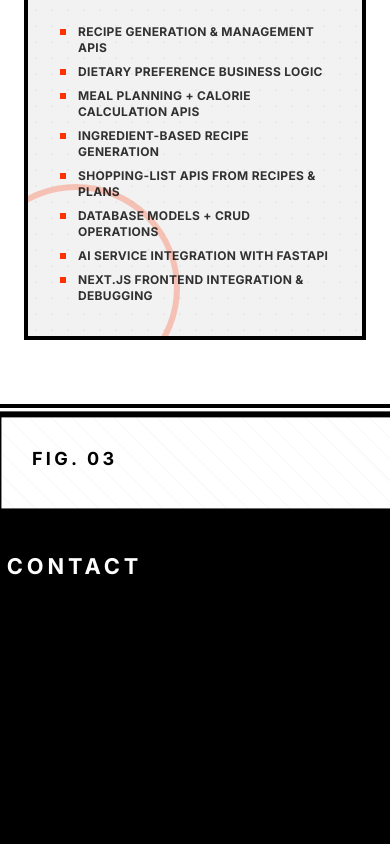
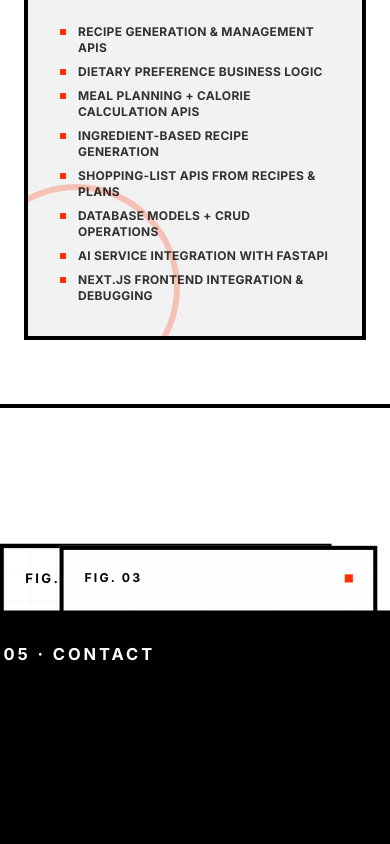
Before and after one commit to hari1vkp/portfolio1, a React (Vite) app: page / in a window 390 px wide. Shown: the part 3300-4144 px from the top of the page. Built offline with nearby package versions, Linux system fonts and the light colour scheme.

Commit message:
feat: add mobileScale support to showcase slides and implement dynamic scaling in ZoomParallax for compact viewports

```diff
--- a/src/components/Showcase.jsx
+++ b/src/components/Showcase.jsx
@@ -27,6 +27,7 @@
   {
     id: 'shift',
     scale: 1.7,
+    mobileScale: 1.25,
     className:
       'swiss-grid-pattern bg-white w-[78vw] h-[42svh] -mt-[20svh] -ml-[14vw] lg:w-[36vw] lg:h-[46svh]',
     node: (
@@ -43,6 +44,7 @@
   {
     id: 'garage',
     scale: 2,
+    mobileScale: 1.05,
     className:
       'swiss-dots bg-swiss-muted w-[74vw] h-[38svh] mt-[18svh] -ml-[18vw] lg:w-[32vw] lg:h-[42svh]',
     node: (
@@ -59,6 +61,7 @@
   {
     id: 'stag',
     scale: 2.35,
+    mobileScale: 1.05,
     className:
       'swiss-diagonal bg-white w-[80vw] h-[44svh] -mt-[22svh] ml-[12vw] lg:w-[38vw] lg:h-[48svh]',
     node: (
@@ -75,6 +78,7 @@
   {
     id: 'robo',
     scale: 2.8,
+    mobileScale: 1.5,
     className:
       'bg-swiss-accent text-white w-[70vw] h-[36svh] mt-[16svh] ml-[14vw] lg:w-[30vw] lg:h-[40svh]',
     node: (
@@ -89,8 +93,9 @@
   {
     id: 'hire',
     scale: 3.2,
+    mobileScale: 2.0,
     className:
-      'bg-swiss-fg text-white w-[84vw] h-[38svh] -mt-[4svh] lg:w-[34vw] lg:h-[38svh]',
+      'bg-swiss-fg text-white w-[84vw] h-[38svh] lg:-mt-[4svh] lg:w-[34vw] lg:h-[38svh]',
     node: (
       <>
         <span className="text-xs font-bold uppercase tracking-label">
@@ -115,7 +120,7 @@
       </p>
 
       {/* Decorative zoom experience; text content is duplicated elsewhere on the page */}
-      <div aria-hidden="true" className="border-t-4 border-swiss-fg">
+      <div aria-hidden="true" className="overflow-x-clip border-t-4 border-swiss-fg">
         <ZoomParallax slides={slides} />
       </div>
     </section>
--- a/src/components/ui/ZoomParallax.jsx
+++ b/src/components/ui/ZoomParallax.jsx
@@ -1,13 +1,14 @@
-import { useRef } from 'react'
+import { useEffect, useRef, useState } from 'react'
 import { motion, useScroll, useTransform } from 'framer-motion'
 
 /*
  * Scroll-linked zoom-parallax — port of olivierlarose/zoom-parallax.
- * A 300vh track drives scrollYProgress; each FULL-VIEWPORT layer
- * scales linearly from 1 to its final scale inside a sticky 100vh
+ * A tall track drives scrollYProgress; each FULL-VIEWPORT layer
+ * scales linearly from 1 to its final scale inside a sticky viewport
  * stage (scaling the layer, not the tile, is what makes panels fly
  * outward past each other). Tile geometry comes from the slide's
- * Tailwind classes.
+ * Tailwind classes; final scale differs per breakpoint because tile
+ * widths do too (mobile tiles are proportionally much wider).
  */
 
 function Layer({ progress, finalScale, reducedMotion, slide }) {
@@ -33,19 +34,33 @@
     typeof window !== 'undefined' &&
     window.matchMedia('(prefers-reduced-motion: reduce)').matches
 
+  // Mobile tiles are far wider relative to the viewport, so full
+  // desktop scales would black out the screen early — use gentler ones.
+  const [isCompact, setIsCompact] = useState(
+    typeof window !== 'undefined' &&
+      window.matchMedia('(max-width: 1023px)').matches,
+  )
+
+  useEffect(() => {
+    const mq = window.matchMedia('(max-width: 1023px)')
+    const onChange = (e) => setIsCompact(e.matches)
+    mq.addEventListener('change', onChange)
+    return () => mq.removeEventListener('change', onChange)
+  }, [])
+
   const { scrollYProgress } = useScroll({
     target: container,
     offset: ['start start', 'end end'],
   })
 
   return (
-    <div ref={container} className="relative h-[250vh]">
+    <div ref={container} className="relative h-[200svh] lg:h-[250vh]">
       <div className="sticky top-0 h-svh overflow-hidden">
         {slides.map((slide) => (
           <Layer
             key={slide.id}
             progress={scrollYProgress}
-            finalScale={slide.scale}
+            finalScale={isCompact ? (slide.mobileScale ?? slide.scale) : slide.scale}
             reducedMotion={reducedMotion}
             slide={slide}
           />
```
